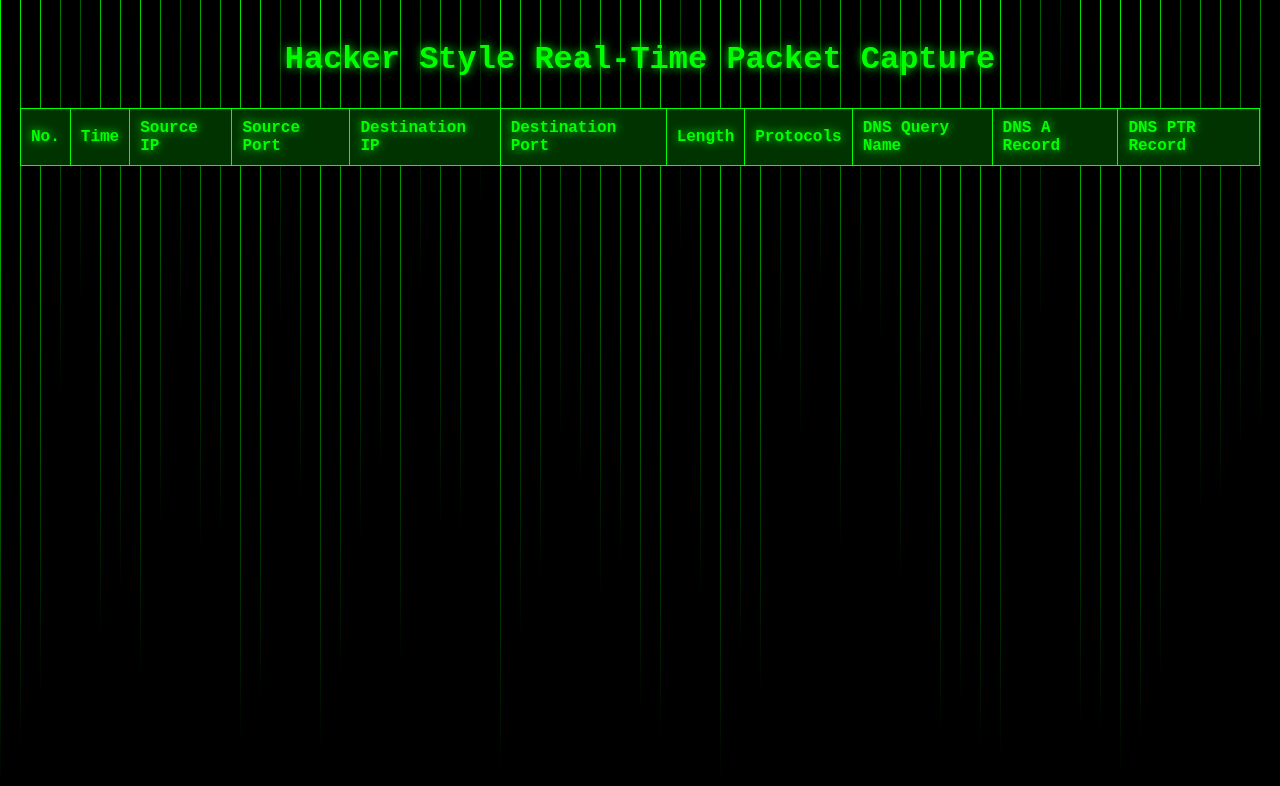
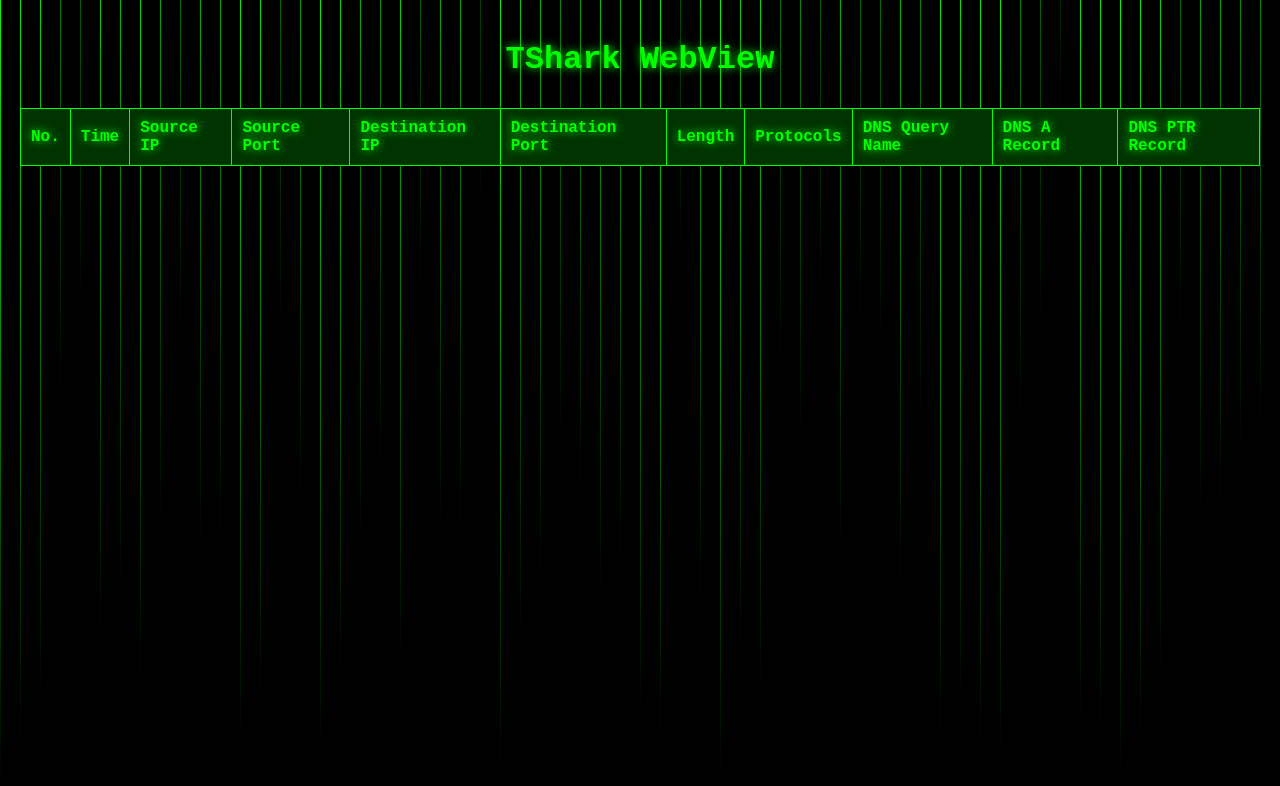
Before and after one commit to khilesh114/TShark-WebView, a plain HTML site: page index.html in a window 1280 px wide. Drawn offline with Linux system fonts and the light colour scheme; no server answers.

Commit message:
Update index.html

```diff
--- a/index.html
+++ b/index.html
@@ -3,7 +3,7 @@
 <head>
     <meta charset="UTF-8">
     <meta name="viewport" content="width=device-width, initial-scale=1.0">
-    <title>Hacker Style Packet Capture</title>
+    <title>TShark WebView</title>
     <style>
         body {
             font-family: "Courier New", Courier, monospace;
@@ -80,7 +80,7 @@
 </head>
 <body>
 
-<h1>Hacker Style Real-Time Packet Capture</h1>
+<h1>TShark WebView</h1>
 
 <table>
     <thead>
```
